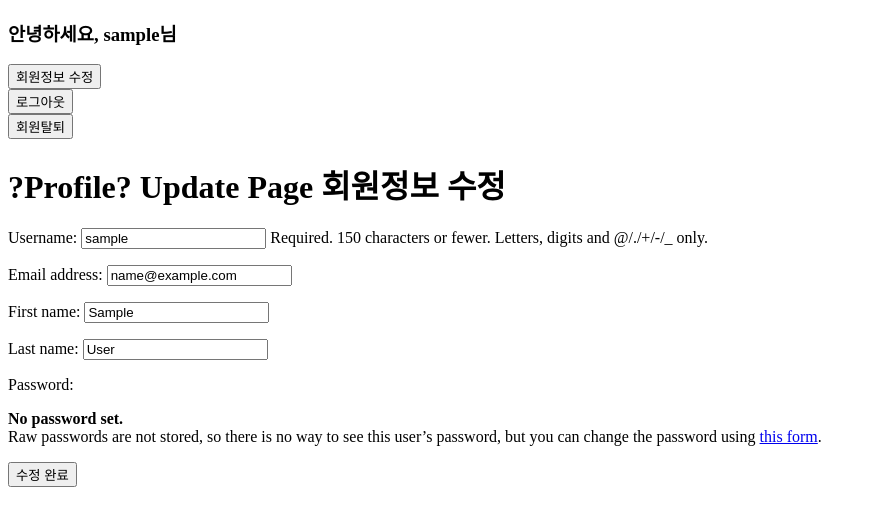
After one commit to hjn5018/spartamarket, a Django app: page /accounts/update/ in a window 1280 px wide. The commit adds this page. Shown: the top 526 px of the page, without its empty margins (0-876 px from the left). Run offline with Django 4.2, Linux system fonts and the light colour scheme; the visitor is signed in with stand-in values (Sample User, id 1).

Commit message:
회원정보 수정 기능 추가

```diff
--- /dev/null
+++ b/accounts/forms.py
@@ -0,0 +1,13 @@
+from django.contrib.auth.forms import UserChangeForm
+from django.contrib.auth import get_user_model
+
+
+class CustomUserChangeForm(UserChangeForm):
+    class Meta:
+        model = get_user_model()
+        fields = (
+            'username',
+            'email',
+            'first_name',
+            'last_name',
+        )
--- /dev/null
+++ b/accounts/templates/accounts/update.html
@@ -0,0 +1,11 @@
+{% extends 'base.html' %}
+
+{% block content %}
+<h1>?Profile? Update Page 회원정보 수정</h1>
+
+<form action="{% url 'accounts:update' %}" method="POST">
+    {% csrf_token %}
+    {{ form.as_p }}
+    <input type="submit" value="수정 완료">
+</form>
+{% endblock content %}
--- a/accounts/urls.py
+++ b/accounts/urls.py
@@ -7,4 +7,6 @@ urlpatterns = [
     path('logout/', views.logout, name='logout'),
     path('signup/', views.signup, name='signup'),
     path('delete/', views.delete, name='delete'),
+    path('update/', views.update, name='update'),
+    path('update/', views.update, name='update'),
 ]
--- a/accounts/views.py
+++ b/accounts/views.py
@@ -1,9 +1,14 @@
 from django.shortcuts import render, redirect
-from django.contrib.auth.forms import AuthenticationForm
 from django.contrib.auth import login as auth_login
 from django.contrib.auth import logout as auth_logout
 from django.views.decorators.http import require_POST, require_http_methods
-from django.contrib.auth.forms import UserCreationForm
+from django.contrib.auth.forms import (
+    AuthenticationForm,
+    UserCreationForm,
+    UserChangeForm
+)
+from .forms import CustomUserChangeForm
+
 
 @require_http_methods(['GET', 'POST'])
 def login(request):
@@ -47,3 +52,17 @@ def delete(request):
         request.user.delete()
         auth_logout(request)
     return redirect('index')
+
+@require_http_methods(['GET', 'POST'])
+def update(request):
+    if request.method == 'POST':
+        form = CustomUserChangeForm(request.POST, instance=request.user)
+        if form.is_valid():
+            form.save()
+            return redirect('index')
+    else:
+        form = CustomUserChangeForm(instance=request.user)
+    context = {
+        'form':form
+    }
+    return render(request, 'accounts/update.html', context)
--- a/templates/base.html
+++ b/templates/base.html
@@ -11,6 +11,8 @@
 
     {% if request.user.is_authenticated %}
     <h3>안녕하세요, {{ user }}님</h3>
+
+    <a href="{% url 'accounts:update' %}"><button>회원정보 수정</button></a>
 
     <form action="{% url 'accounts:logout' %}" method='POST'>
         {% csrf_token %}
```
